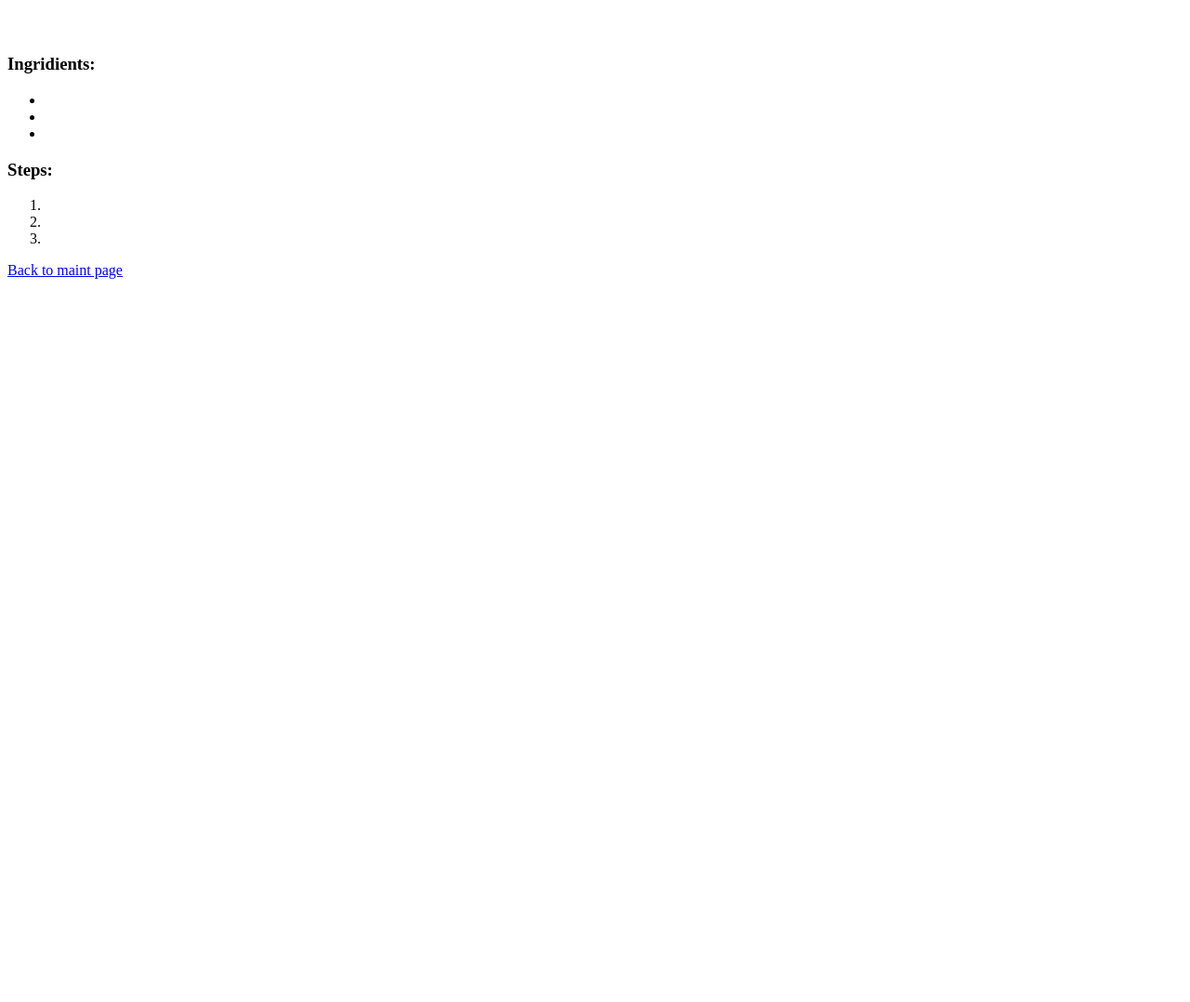
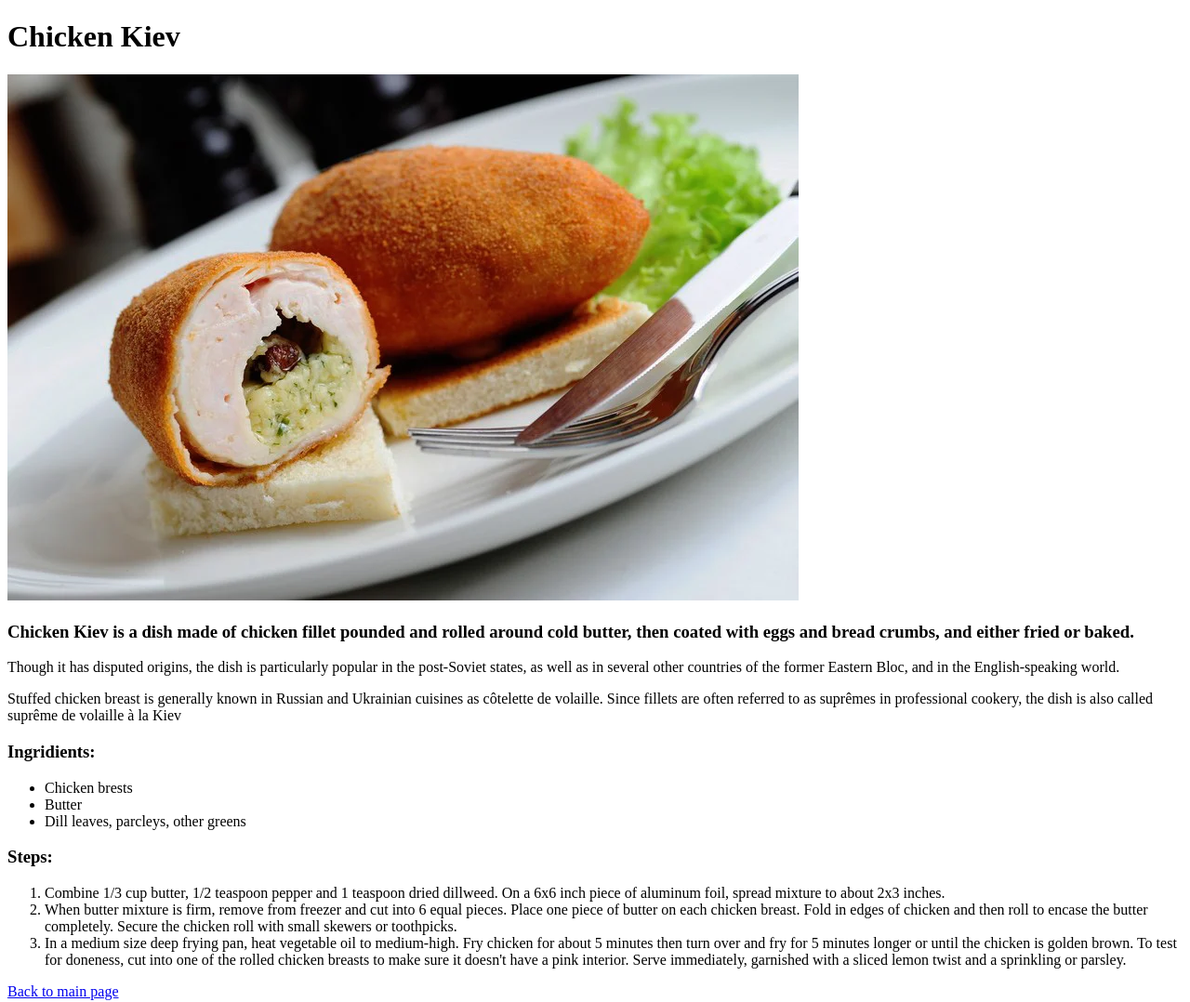
Before and after one commit to bazinygero/odin-recipes, a plain HTML site: page recipes/kotleta po-kiyevski.html in a window 1280 px wide. Shown: the whole page at 93% size. Before the commit the page ends 800 px from the top, so only its background shows below. Drawn offline with Linux system fonts and the light colour scheme.

Commit message:
Finishing touches

```diff
--- a/recipes/kotleta po-kiyevski.html
+++ b/recipes/kotleta po-kiyevski.html
@@ -1,27 +1,27 @@
 <!DOCTYPE html>
 <html lang="en">
     <head>
-        <title></title>
+        <title>Chiken Kiev</title>
         <meta charset="UTF-8">
     </head>
     <body>
-        <h1></h1>
-        <img src="" alt="">
-        <h3></h3>
-        <p></p>
-        <p></p>
+        <h1>Chicken Kiev</h1>
+        <img src="/images/kotleta-po-kyivski.webp" alt="Chiken Kiev">
+        <h3>Chicken Kiev is a dish made of chicken fillet pounded and rolled around cold butter, then coated with eggs and bread crumbs, and either fried or baked.</h3>
+        <p>Though it has disputed origins, the dish is particularly popular in the post-Soviet states, as well as in several other countries of the former Eastern Bloc, and in the English-speaking world.</p>
+        <p>Stuffed chicken breast is generally known in Russian and Ukrainian cuisines as côtelette de volaille. Since fillets are often referred to as suprêmes in professional cookery, the dish is also called suprême de volaille à la Kiev</p>
         <h3>Ingridients:</h3>
         <ul>
-            <li></li>
-            <li></li>
-            <li></li>
+            <li>Chicken brests</li>
+            <li>Butter</li>
+            <li>Dill leaves, parcleys, other greens</li>
         </ul>
         <h3>Steps:</h3>
         <ol>
-            <li></li>
-            <li></li>
-            <li></li>
+            <li>Combine 1/3 cup butter, 1/2 teaspoon pepper and 1 teaspoon dried dillweed. On a 6x6 inch piece of aluminum foil, spread mixture to about 2x3 inches.</li>
+            <li>When butter mixture is firm, remove from freezer and cut into 6 equal pieces. Place one piece of butter on each chicken breast. Fold in edges of chicken and then roll to encase the butter completely. Secure the chicken roll with small skewers or toothpicks.</li>
+            <li>In a medium size deep frying pan, heat vegetable oil to medium-high. Fry chicken for about 5 minutes then turn over and fry for 5 minutes longer or until the chicken is golden brown. To test for doneness, cut into one of the rolled chicken breasts to make sure it doesn't have a pink interior. Serve immediately, garnished with a sliced lemon twist and a sprinkling or parsley.</li>
         </ol>
-    <a href="/index.html">Back to maint page</a>
+    <a href="/index.html">Back to main page</a>
     </body>
 </html>
```
Also changed, not shown: index.html (+9 -5 lines), recipes/borsht.html (+13 -13 lines), recipes/varenyky.html (+1 -1 lines), images/borsht.webp (added), images/kotleta-po-kyivski.webp (added), images/title.jfif (added).
